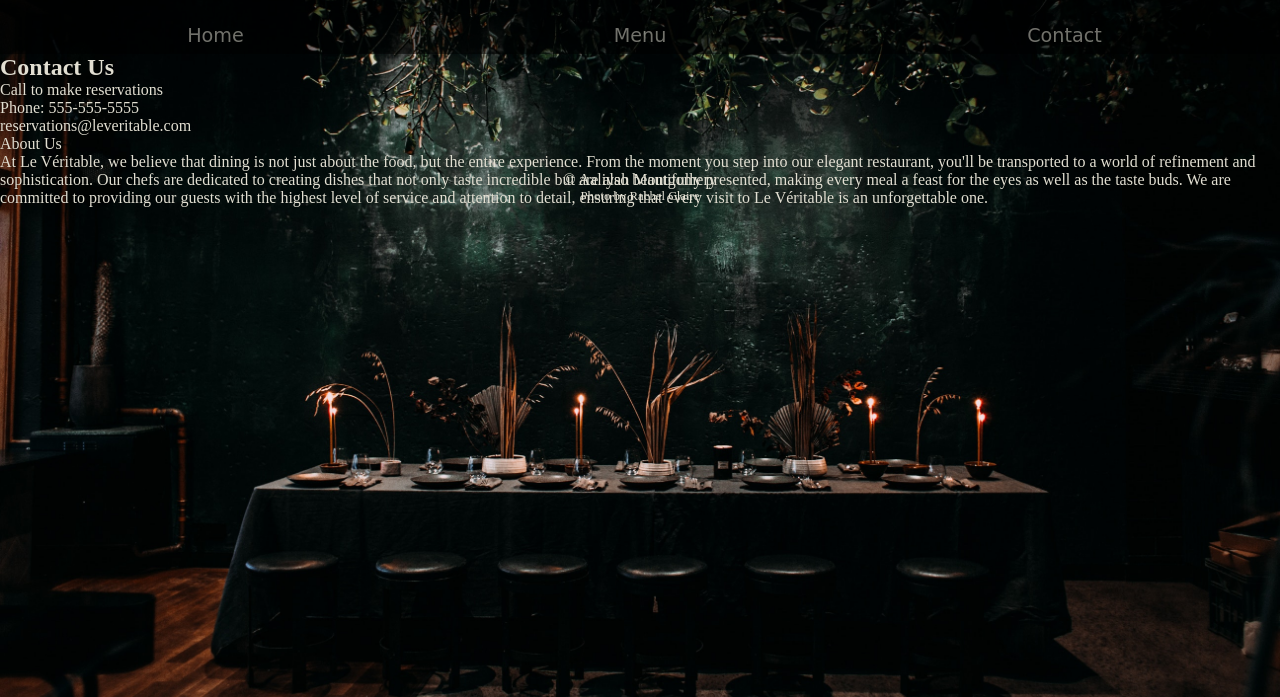
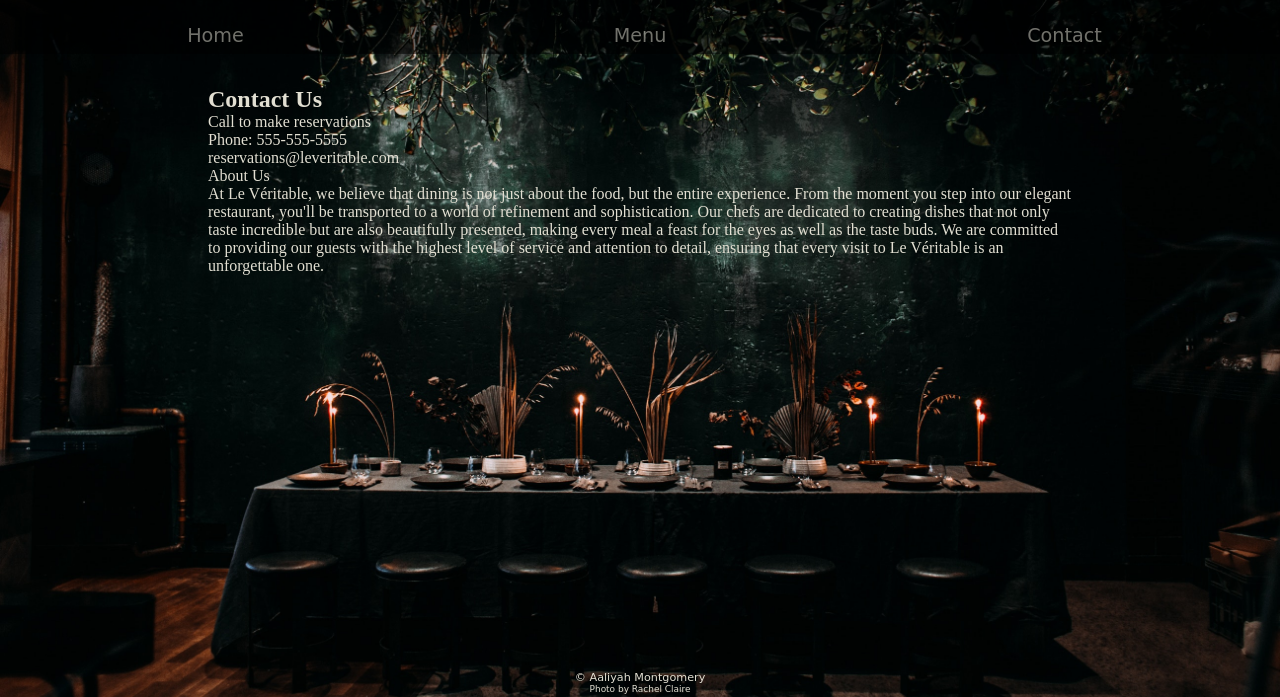
Before and after one commit to Aaliyah1699/restaurant-page, a website built with webpack: page dist/index.html in a window 1280 px wide. Both pictures are taken after a click on the button "Contact". Shown: the part 103-800 px from the top of the page. Built offline with nearby package versions, Linux system fonts and the light colour scheme; a web font is replaced by a local one.

Commit message:
footer, position, size, font

```diff
--- a/src/style.css
+++ b/src/style.css
@@ -10,7 +10,7 @@ body {
   background-position: center;
   background-attachment: fixed;
   color: #e2dfd2;
-  position: relative;
+  /* position: relative; */
 }
 /* Header & Nav */
 header {
@@ -106,17 +106,27 @@ div.menu h3 {
 .foodName {
   flex-grow: 1;
 }
+/* Contact */
+div.contact {
+  width: 70%;
+  margin: 0 auto;
+  margin-top: 1em;
+  padding: 1em;
+  background-color: transparent;
+  padding-bottom: 3em;
+}
 /* Footer*/
 footer {
-  position: absolute;
+  position: fixed;
   left: 0;
   bottom: 0;
   width: 100%;
   background-color: transparent;
   color: #e2dfd2;
   text-align: center;
-  font-size: 1em;
-  padding: 0.2em;
+  font-size: .7em;
+  padding: 0.3em;
+  font-family: 'Castoro Titling', cursive, fantasy;
 }
 a.creditLink {
   color: #e2dfd2;
```
